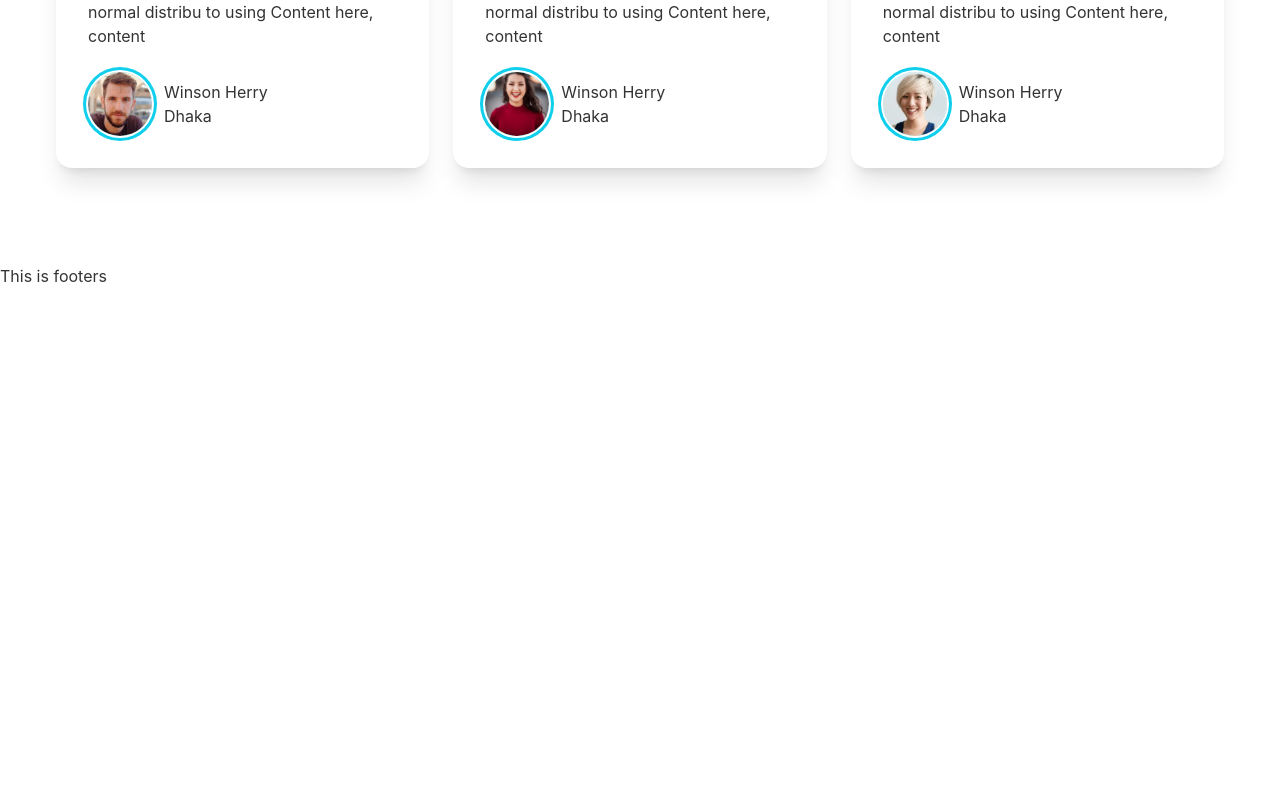
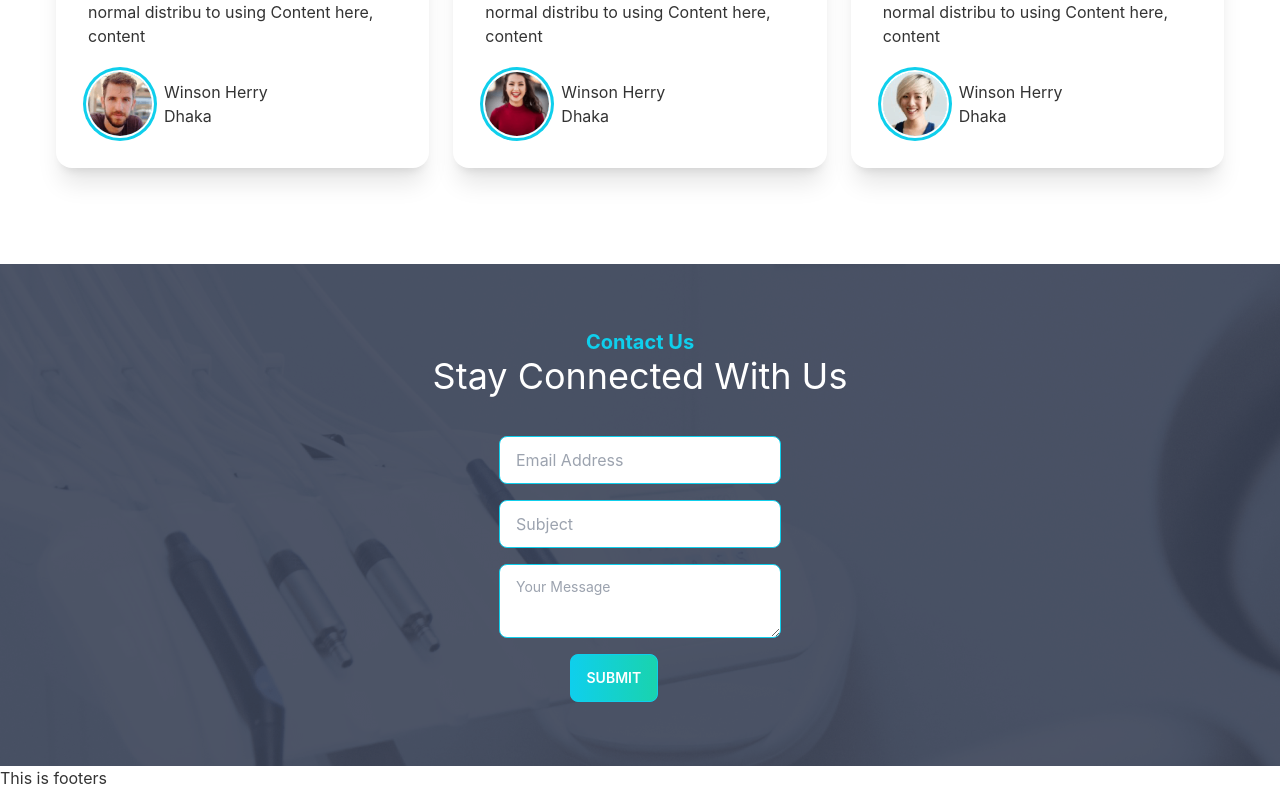
Before and after one commit to tahdiislam/doctors-portal, a React (Vite) app: page / in a window 1280 px wide. Shown: the part 3063-3853 px from the top of the page. Before the commit the page ends 3351 px from the top, so only its background shows below. Built offline with nearby package versions, Linux system fonts and the light colour scheme.

Commit message:
create contact form

```diff
--- /dev/null
+++ b/src/Pages/Home/Component/ContactForm/ContactForm.jsx
@@ -0,0 +1,30 @@
+import React from 'react';
+import bgImg from '../../../../assets/images/appointment.png';
+import PrimaryBtn from '../../../../Component/PrimaryBtn';
+
+const ContactForm = () => {
+    return (
+        <section className='py-16' style={{background: `url(${bgImg})`}}>
+            <div className='mb-10'>
+                <h3 className='text-xl text-primary font-bold text-center'>
+                    Contact Us
+                </h3>
+                <h2 className='text-4xl text-center text-white'>
+                    Stay Connected With Us
+                </h2>
+            </div>
+            <div className='flex justify-center'>
+                <form action="" className='flex flex-col gap-4'>
+                    <input type="email" placeholder="Email Address" className="input input-bordered input-primary w-full" />
+                    <input type="text" placeholder="Subject" className="input input-bordered input-primary w-full" />
+                    <textarea className="textarea textarea-primary" placeholder="Your Message"></textarea>
+                    <div className='w-1/2 mx-auto'>
+                        <PrimaryBtn>Submit</PrimaryBtn>
+                    </div>
+                </form>
+            </div>
+        </section>
+    );
+};
+
+export default ContactForm;
--- a/src/Pages/Home/Home.jsx
+++ b/src/Pages/Home/Home.jsx
@@ -1,5 +1,6 @@
 import React from 'react';
 import Appointment from './Component/Appointment/Appointment';
+import ContactForm from './Component/ContactForm/ContactForm';
 import Contacts from './Component/Contacts/Contacts';
 import Services from './Component/Services/Services';
 import Testimonials from './Component/Testimonial/Testimonials';
@@ -15,6 +16,7 @@ const Home = () => {
       <Treatment1/>
       <Appointment/>
       <Testimonials/>
+      <ContactForm/>
     </div>
   );
 };
```
